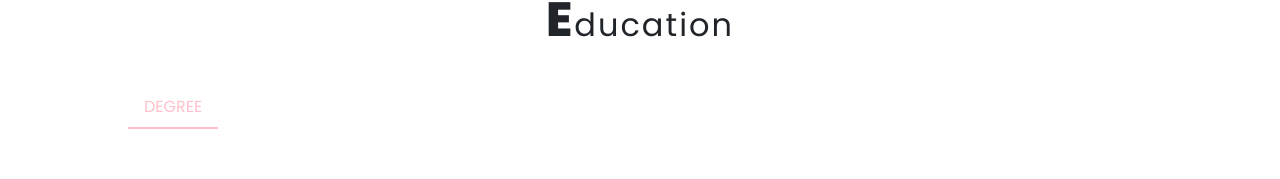
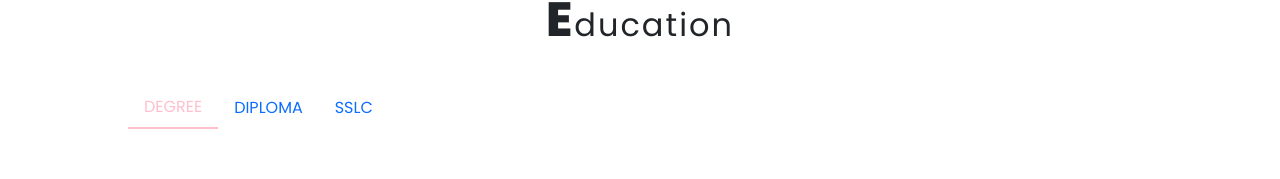
Before and after one commit to siva-002/PORTFOLIO-REACT, a React (Create React App) app: page /education in a window 1280 px wide. Shown: the part 116-295 px from the top of the page. Built offline with nearby package versions, Linux system fonts and the light colour scheme.

Commit message:
Update Education.css

```diff
--- a/src/PORTFOLIO/components/css/Education.css
+++ b/src/PORTFOLIO/components/css/Education.css
@@ -59,7 +59,6 @@
     flex-wrap: wrap;
 }
 .edu-details .nav-tabs .nav-link {
-    color: white !important;
     border: none !important;
 }
 .edu-details .nav-tabs .active{
```
